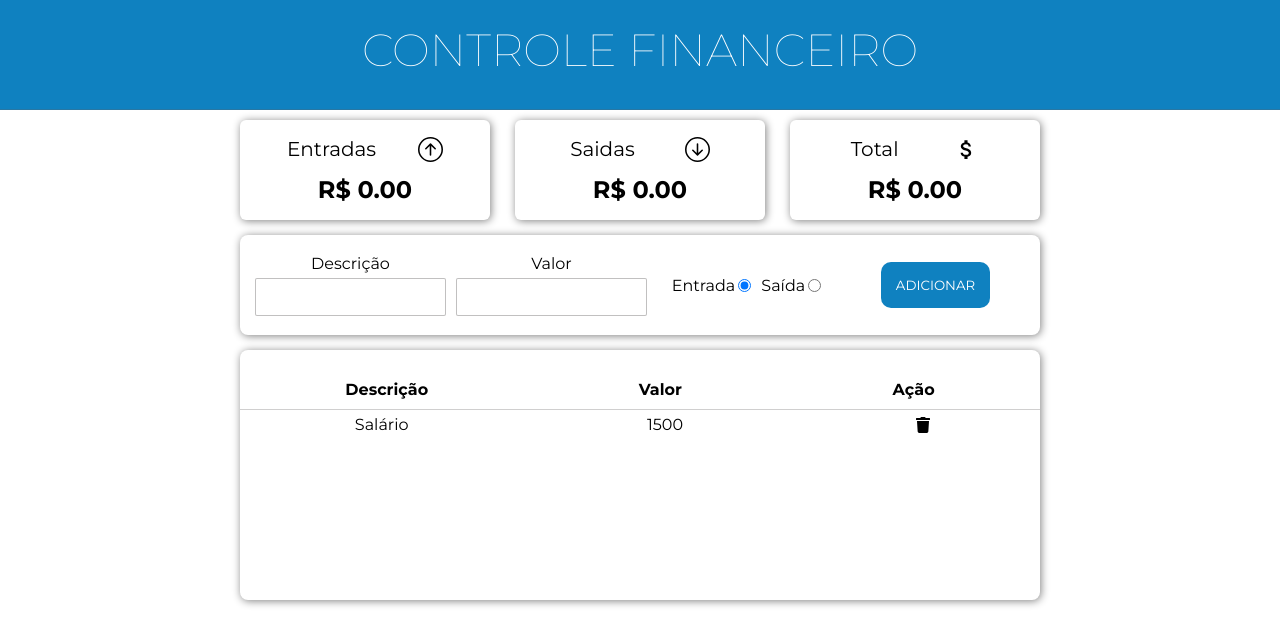
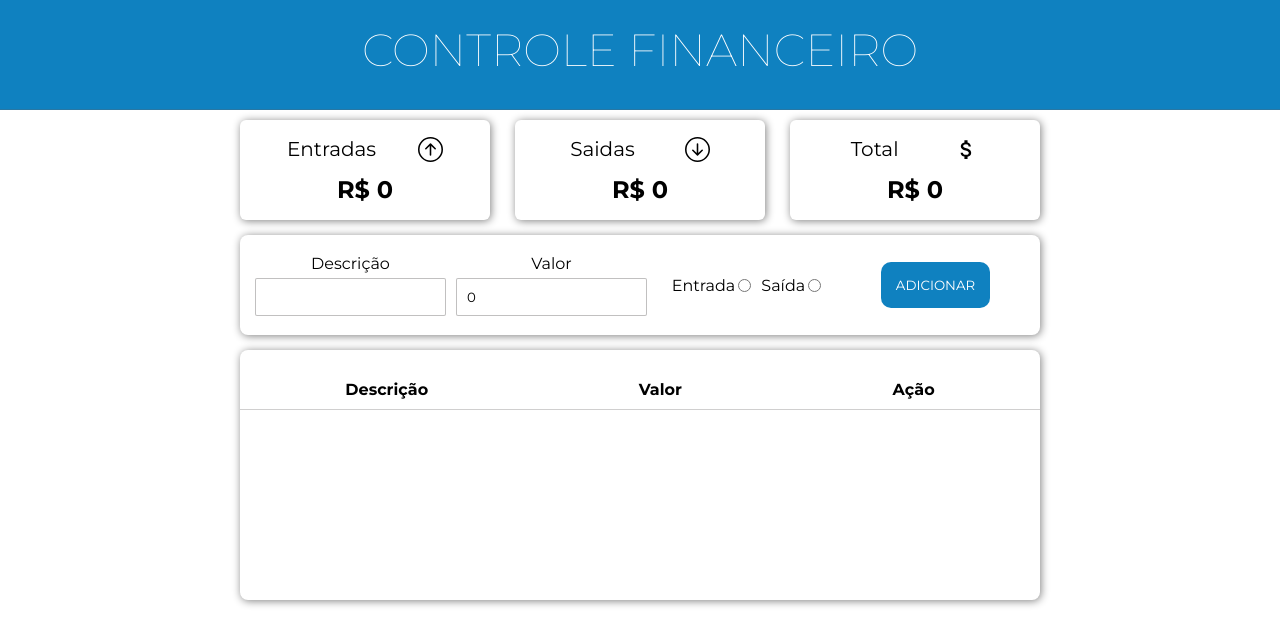
Before and after one commit to marlleyck/controle-de-financas, a React (Create React App) app: page / in a window 1280 px wide. Shown: the top 644 px of the page. Built offline with nearby package versions, Linux system fonts and the light colour scheme.

Commit message:
implementacao de entrada-saida-total de financas

```diff
--- a/src/App.js
+++ b/src/App.js
@@ -1,4 +1,5 @@
 import React from 'react';
+import AuthProvider from './contexts/auth';
 
 import Header from './components/Header';
 import Main from './components/Main';
@@ -8,11 +9,13 @@ import './App.sass';
 function App() {
   return (
     <div className="App">
-      <Header />
+      <AuthProvider>
 
-      <Main />
+        <Header />
 
+        <Main />
 
+    </AuthProvider>
     </div>
   );
 }
--- a/src/components/Main.jsx
+++ b/src/components/Main.jsx
@@ -1,4 +1,4 @@
-import React from 'react';
+import React, { useState } from 'react';
 
 import Entrada from './outputs/Entrada';
 import Saida from './outputs/Saida';
@@ -12,6 +12,7 @@ import Button from './adds/Button';
 import './Main.sass'
 
 const Main = () => {
+
     return (
         <main className='main'>
 
--- a/src/components/adds/Button.jsx
+++ b/src/components/adds/Button.jsx
@@ -1,11 +1,28 @@
-import React from 'react';
+import React, {useContext} from 'react';
+import { AuthContext } from '../../contexts/auth';
 
 import './Button.sass'
 
 const Button = () => {
+
+    const {descrip, inpValor, selecao, total, setTotal, setEntrada, setSaida}
+    = useContext(AuthContext)
+
+    const handleClick = () => {
+        if (selecao === 'entrada') {
+            let soma = Number(total) + Number(inpValor)
+            setTotal(soma)
+            setEntrada(inpValor)
+        } else if (selecao === 'saida') {
+            let dif = Number(total) - Number(inpValor)
+            setTotal(dif)
+            setSaida(inpValor)
+        }
+    }
+
     return (
         <div className="button-cont">
-            <button className='botao'>Adicionar</button>
+            <button className='botao' onClick={handleClick}>Adicionar</button>
         </div>
      );
 }
--- a/src/components/adds/Descricao.jsx
+++ b/src/components/adds/Descricao.jsx
@@ -1,14 +1,14 @@
-import React, { useState } from 'react';
+import React, { useState, useContext } from 'react';
+import { AuthContext } from '../../contexts/auth';
 
 import './Descricao.sass'
 
 const Descricao = () => {
 
-    const [descrip, setDescrip] = useState('')
+    const {descrip, setDescrip} = useContext(AuthContext)
 
     const handleDescrip = (e) => {
         setDescrip(e.target.value)
-        console.log(descrip)
     }
 
     return (
--- a/src/components/adds/Opcoes.jsx
+++ b/src/components/adds/Opcoes.jsx
@@ -1,18 +1,32 @@
-import React from 'react';
+import React, {useContext} from 'react';
+import { AuthContext } from '../../contexts/auth';
 
 import './Opcoes.sass'
 
 const Opcoes = () => {
+
+    const {selecao, setSelecao} = useContext(AuthContext)
+
+    const handleEntrada = () => {
+        setSelecao('entrada')
+    }
+
+    const handleSaida = () => {
+        setSelecao('saida')
+    }
+
     return (
         <div className='opcoes-cont'>
             <div className="entrada-cont-rad">
                 <label htmlFor="entrada-rad" className='entrada-cont-rad-lab'>Entrada</label>
-                <input type="radio" id='entrada-rad' name='select' checked  />
+                <input type="radio" id='entrada-rad' name='select'
+                onClick={handleEntrada} />
             </div>
 
             <div className="saida-cont-rad">
                 <label htmlFor="saida-rad" className='saida-cont-rad-lab'>Saída</label>
-                <input type="radio" id='saida-rad' name='select' />
+                <input type="radio" id='saida-rad' name='select'
+                onClick={handleSaida} />
             </div>
         </div>
      );
--- a/src/components/adds/Valor.jsx
+++ b/src/components/adds/Valor.jsx
@@ -1,12 +1,22 @@
-import React from 'react';
+import React, { useState, useContext } from 'react';
+import { AuthContext } from '../../contexts/auth';
 
 import './Valor.sass'
 
 const Valor = () => {
+
+    const {inpValor, setInpValor} = useContext(AuthContext)
+
+    const handleInpValor = (e) => {
+        setInpValor(e.target.value)
+    }
+
     return (
         <div className='cont-val'>
             <label htmlFor="val">Valor</label>
-            <input type="number" />
+            <input type="number"
+            onChange={handleInpValor}
+            value={inpValor} />
         </div>
      );
 }
--- a/src/components/outputs/Entrada.jsx
+++ b/src/components/outputs/Entrada.jsx
@@ -1,17 +1,21 @@
-import React from 'react';
+import React, {useContext} from 'react';
+import { AuthContext } from '../../contexts/auth';
 
 import {BsArrowUpCircle} from 'react-icons/bs'
 
 import './Entrada.sass'
 
 const Entrada = () => {
+
+    const {entrada} = useContext(AuthContext)
+
     return (
         <div className='container-entr'>
             <div className='cont-entr'>
                 <p>Entradas</p>
                 <BsArrowUpCircle size={25} color={'#000'} />
             </div>
-            <h2>R$ 0.00</h2>
+            <h2>R$ {entrada}</h2>
         </div>
      );
 }
--- a/src/components/outputs/Saida.jsx
+++ b/src/components/outputs/Saida.jsx
@@ -1,16 +1,20 @@
-import React from 'react';
+import React, {useContext} from 'react';
+import { AuthContext } from '../../contexts/auth';
 import {BsArrowDownCircle} from 'react-icons/bs'
 
 import './Saida.sass'
 
 const Saida = () => {
+
+    const {saida} = useContext(AuthContext)
+
     return (
         <div className='container-said'>
             <div className='cont-said'>
                 <p>Saidas</p>
                 <BsArrowDownCircle size={25} color={'#000'} />
             </div>
-            <h2>R$ 0.00</h2>
+            <h2>R$ {saida}</h2>
         </div>
      );
 }
--- a/src/components/outputs/Total.jsx
+++ b/src/components/outputs/Total.jsx
@@ -1,17 +1,22 @@
-import React from 'react';
+import React, {useContext} from 'react';
+import { AuthContext } from '../../contexts/auth';
 
 import {MdOutlineAttachMoney} from 'react-icons/md'
 
 import './Total.sass'
 
 const Total = () => {
+
+    const {inpValor, setInpValor, total} = useContext(AuthContext)
+
+
     return (
         <div className='container-tot'>
         <div className='cont-tot'>
             <p>Total</p>
             <MdOutlineAttachMoney size={25} color={'#000'} />
         </div>
-        <h2>R$ 0.00</h2>
+        <h2>R$ {total}</h2>
     </div>
      );
 }
--- a/src/components/shows/Show.jsx
+++ b/src/components/shows/Show.jsx
@@ -1,4 +1,5 @@
-import React from 'react';
+import React, {useContext} from 'react';
+import { AuthContext } from '../../contexts/auth';
 
 import {FaTrash} from 'react-icons/fa'
 import {BsArrowUpCircle} from 'react-icons/bs'
@@ -6,6 +7,9 @@ import {BsArrowUpCircle} from 'react-icons/bs'
 import './Show.sass'
 
 const Show = () => {
+
+    const {financ, setFinanc} = useContext(AuthContext)
+
     return (
         <div className='cont-show'>
             <header>
@@ -14,6 +18,7 @@ const Show = () => {
                 <p>Ação</p>
             </header>
 
+            {financ.map((item) => (
                 <div className="body">
                     <div className="desc-div">
                         <p className='desc-value'>Salário</p>
@@ -26,6 +31,7 @@ const Show = () => {
                         <FaTrash className='icon-div-lixeira' />
                     </div>
                 </div>
+            ))}
         </div>
      );
 }
--- /dev/null
+++ b/src/contexts/auth.js
@@ -0,0 +1,33 @@
+import React, {createContext, useState} from 'react';
+
+export const AuthContext = createContext({})
+
+function AuthProvider({children}) {
+
+    const [descrip, setDescrip] = useState('')
+
+    const [inpValor, setInpValor] = useState(0.00)
+
+    const [selecao, setSelecao] = useState('')
+
+
+    const [total, setTotal] = useState(0)
+
+    const [entrada, setEntrada] = useState(0)
+
+    const [saida, setSaida] = useState(0)
+
+
+    const [financ, setFinanc] = useState([])
+
+    return (
+        <AuthContext.Provider value={
+                                    {descrip, setDescrip, inpValor, setInpValor,
+                                    selecao, setSelecao, total, setTotal,
+                                    entrada, setEntrada, saida, setSaida, financ, setFinanc}}>
+            {children}
+        </AuthContext.Provider>
+    )
+}
+
+export default AuthProvider;
```
Lines whose indentation alone changed are shown as unchanged.
